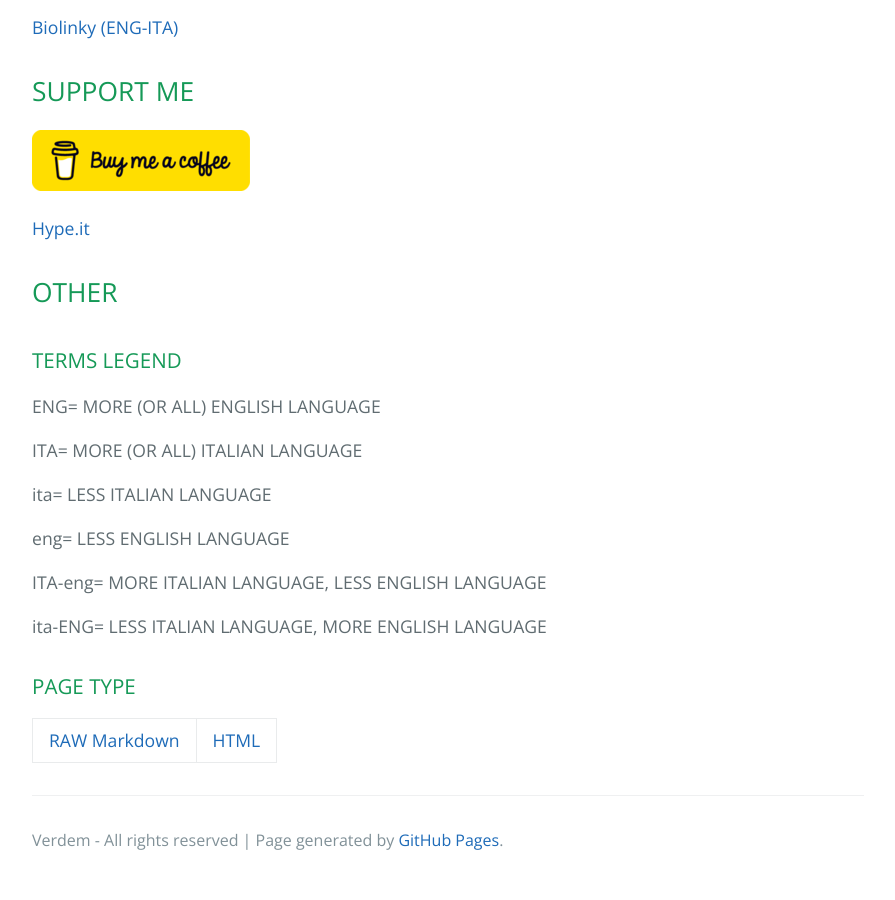
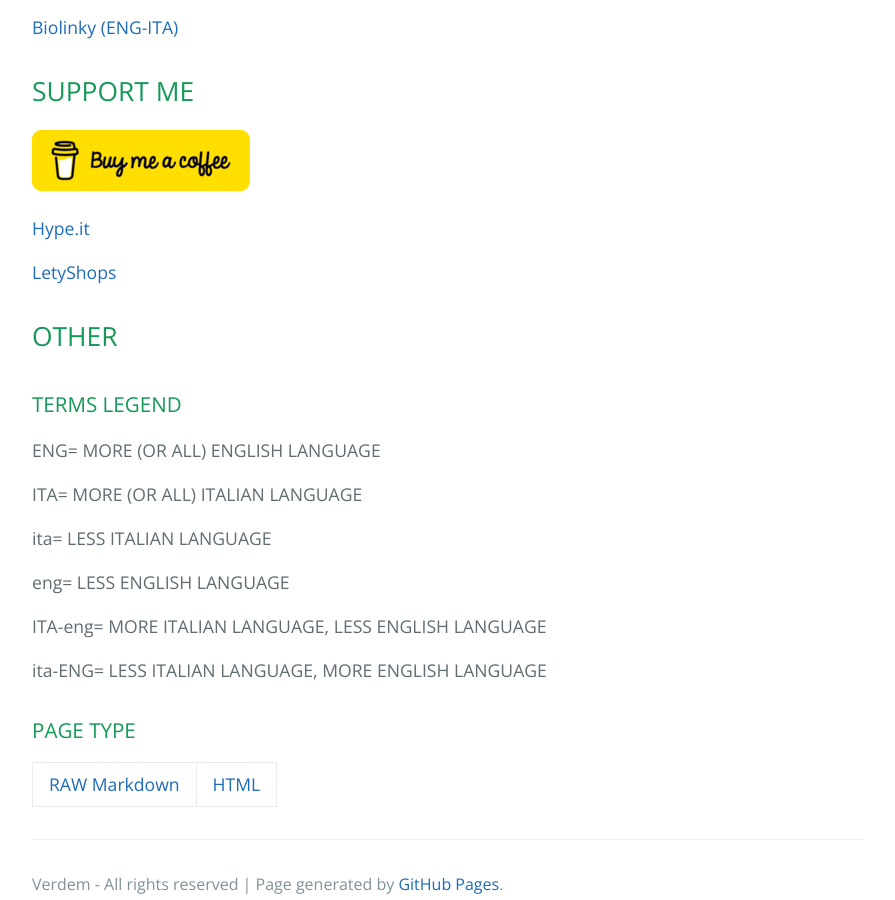
Before and after one commit to Verdem-crypto/verdem-crypto.github.io, a Jekyll site: the page built from index.md, in a window 1280 px wide and 900 px high, scrolled down 2952 px. Shown: the whole window, without its empty margins (192-1087 px from the left). Built offline with Jekyll 4.4.1, drawn with Linux system fonts in a browser that asks for light colours; our own code applies the rules of GitHub Pages for plain Markdown files; a script that is not in the unit is left out; the repository's description, which GitHub fills in, is left out.

Commit message:
Update index.md

```diff
--- a/index.md
+++ b/index.md
@@ -103,6 +103,8 @@ My adventure in the Internet field began on December 25, 2014, I created my chan
 
 [Hype.it](https://www.hype.it/invite/4650636d33697173453035513967764738506d6a44673d3d)
 
+[LetyShops](https://letyshops.com/it/winwin?ww=16221723)
+
 ## OTHER
 
 ### TERMS LEGEND
```
